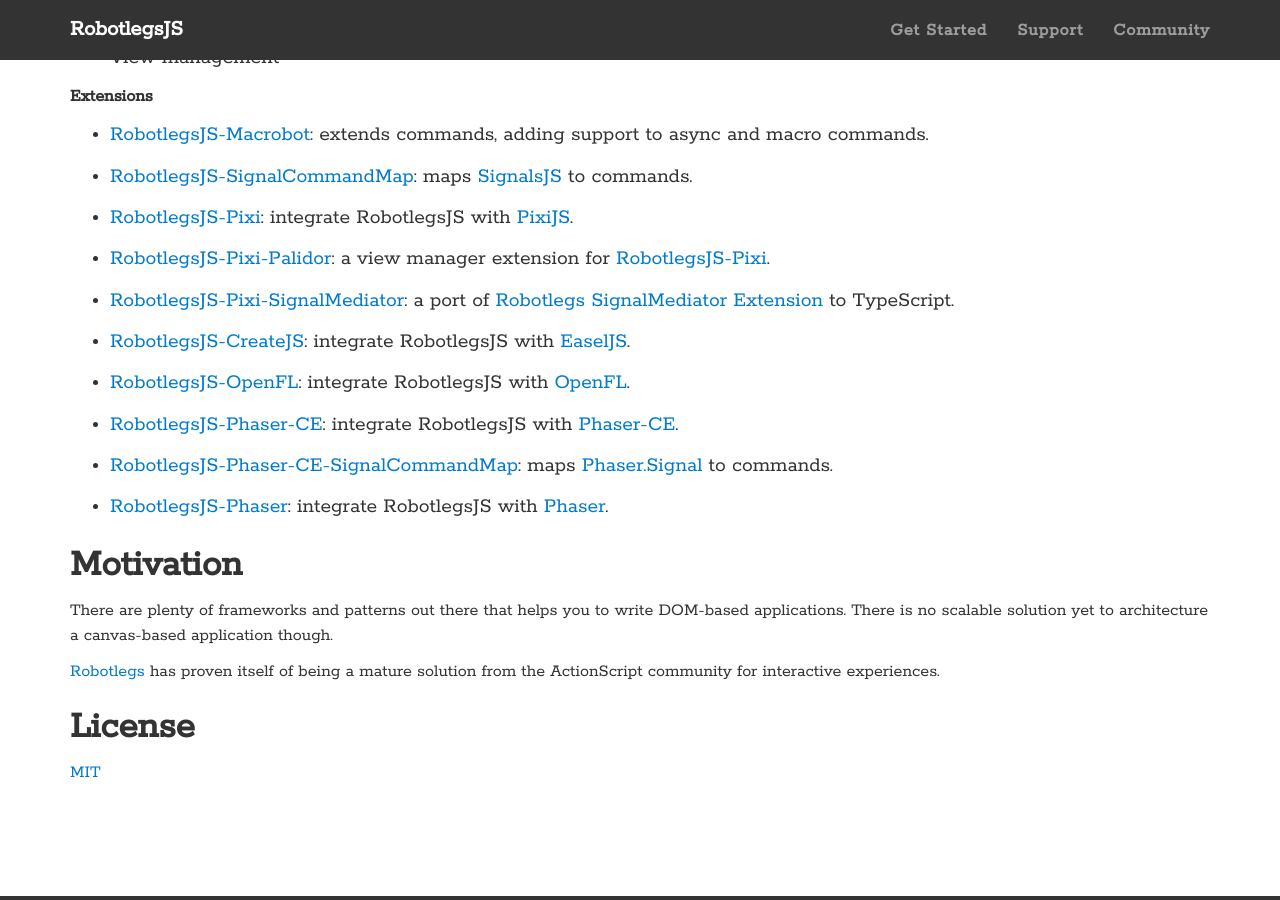
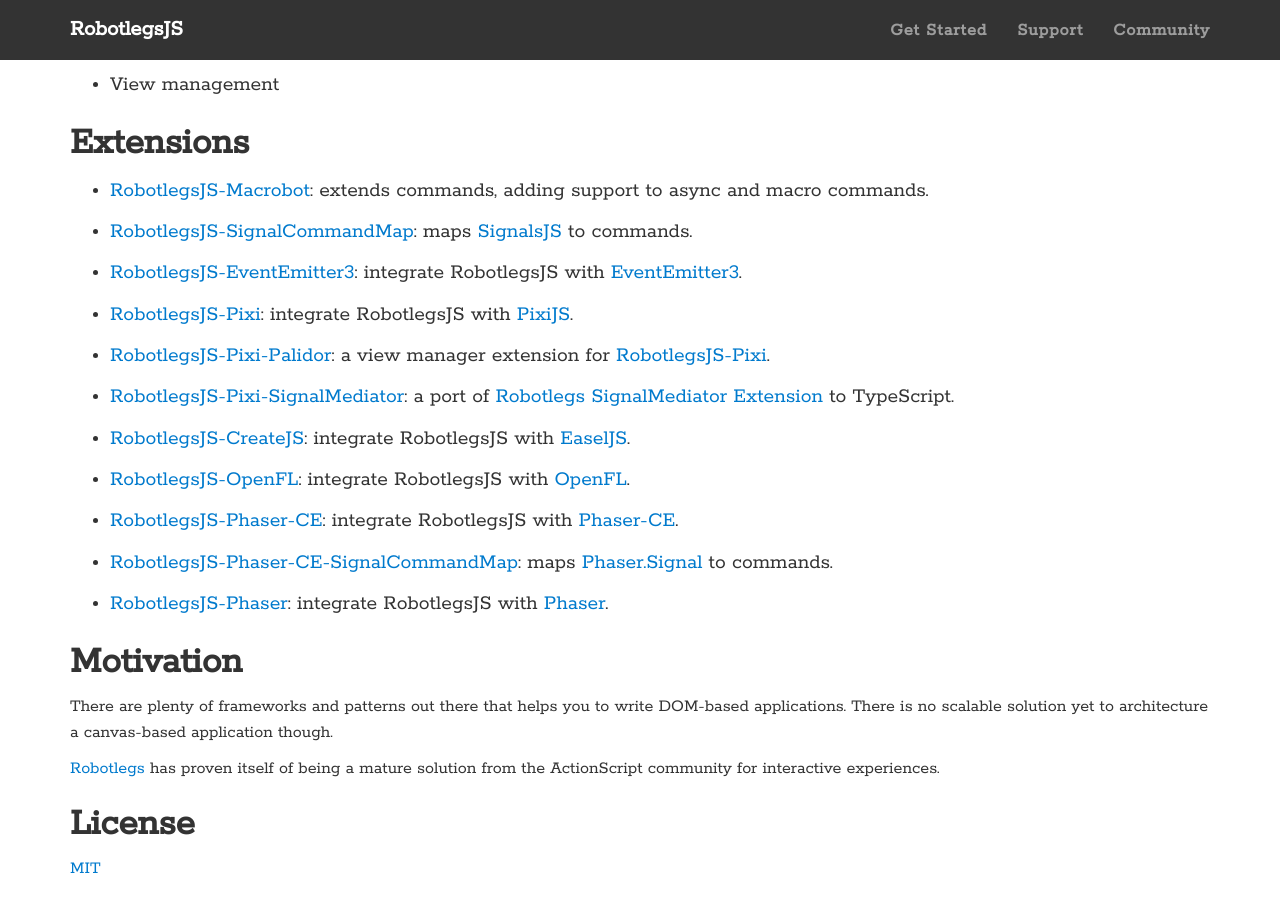
Before and after one commit to RobotlegsJS/robotlegsjs.github.io, a Jekyll site: the page built from pages/getstarted.md, in a window 1280 px wide and 900 px high, scrolled down 397 px. Built offline with Jekyll 4.4.1, drawn with Linux system fonts in a browser that asks for light colours.

Commit message:
add reference to eventemitter3 extension

```diff
--- a/pages/getstarted.md
+++ b/pages/getstarted.md
@@ -13,7 +13,7 @@
 
 Would you like to integrate RobotlegsJS core with another HTML5/JavaScript framework or library? Send us a message through [Gitter](https://gitter.im/RobotlegsJS/RobotlegsJS) or [Email](mailto:contact@robotlegsjs.io).
 
-**Features**
+# Features
 
 - Dependency injection (through [InversifyJS](https://github.com/inversify/InversifyJS))
 
@@ -21,11 +21,13 @@
 
 - View management
 
-**Extensions**
+# Extensions
 
 - [RobotlegsJS-Macrobot](https://github.com/RobotlegsJS/RobotlegsJS-Macrobot): extends commands, adding support to async and macro commands.
 
 - [RobotlegsJS-SignalCommandMap](https://github.com/RobotlegsJS/RobotlegsJS-SignalCommandMap): maps [SignalsJS](https://github.com/RobotlegsJS/SignalsJS) to commands.
+
+- [RobotlegsJS-EventEmitter3](https://github.com/RobotlegsJS/RobotlegsJS-EventEmitter3): integrate RobotlegsJS with [EventEmitter3](https://github.com/primus/eventemitter3).
 
 - [RobotlegsJS-Pixi](https://github.com/RobotlegsJS/RobotlegsJS-Pixi): integrate RobotlegsJS with [PixiJS](https://github.com/pixijs/pixi.js).
 
@@ -43,8 +45,7 @@
 
 - [RobotlegsJS-Phaser](https://github.com/RobotlegsJS/RobotlegsJS-Phaser): integrate RobotlegsJS with [Phaser](https://github.com/photonstorm/phaser).
 
-Motivation
-===
+# Motivation
 
 There are plenty of frameworks and patterns out there that helps you to write
 DOM-based applications. There is no scalable solution yet to architecture a
@@ -53,7 +54,6 @@
 [Robotlegs](https://github.com/robotlegs/robotlegs-framework) has proven itself of being a mature solution from the ActionScript
 community for interactive experiences.
 
-License
-===
+# License
 
 [MIT](https://github.com/RobotlegsJS/RobotlegsJS/blob/master/LICENSE)
```
Also changed, not shown: pages/extensions.md (+2 -0 lines), pages/support.md (+6 -0 lines).
